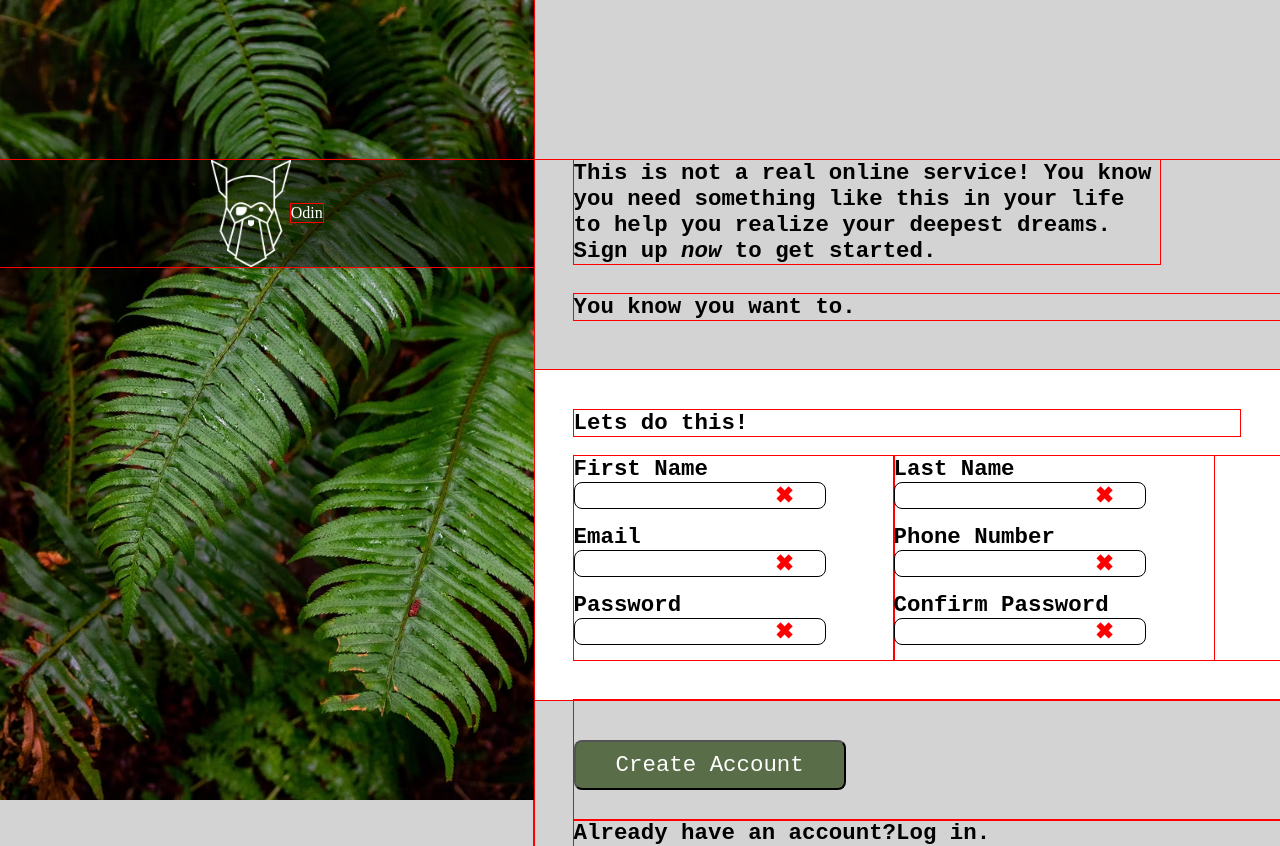
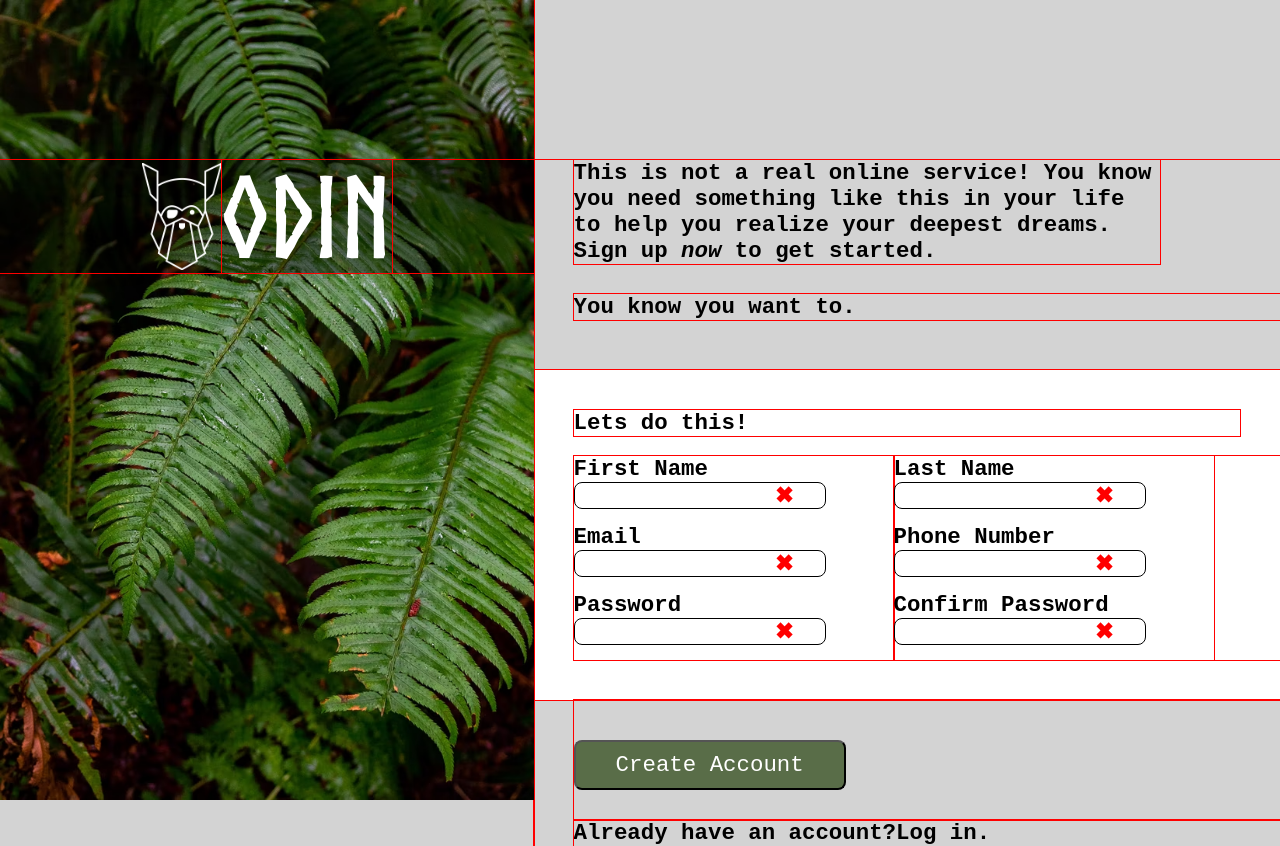
Before and after one commit to COValhalla/sign-up-form, a plain HTML site: page index.html in a window 1280 px wide. Drawn offline with Linux system fonts and the light colour scheme.

Commit message:
Pulled in norse-bold font-family

```diff
--- a/stylesheet.css
+++ b/stylesheet.css
@@ -138,8 +138,7 @@ button{
     justify-content: center;
     position: absolute;
     top: 20vh;
-    background: rgba(0, 0, 0, 0.5);
-    /* opacity: 40%; */
+    background: rgba(0, 0, 0, 0.4);
     width: 100%;
 }
 
@@ -150,4 +149,11 @@ button{
 
 .odin-text{
     color: white;
+    font-size: 7rem;
+    font-family: norse-bold;
 }
+
+@font-face {
+    font-family: norse-bold;
+    src: url(resources/Norse-Bold.otf);
+  }
```
